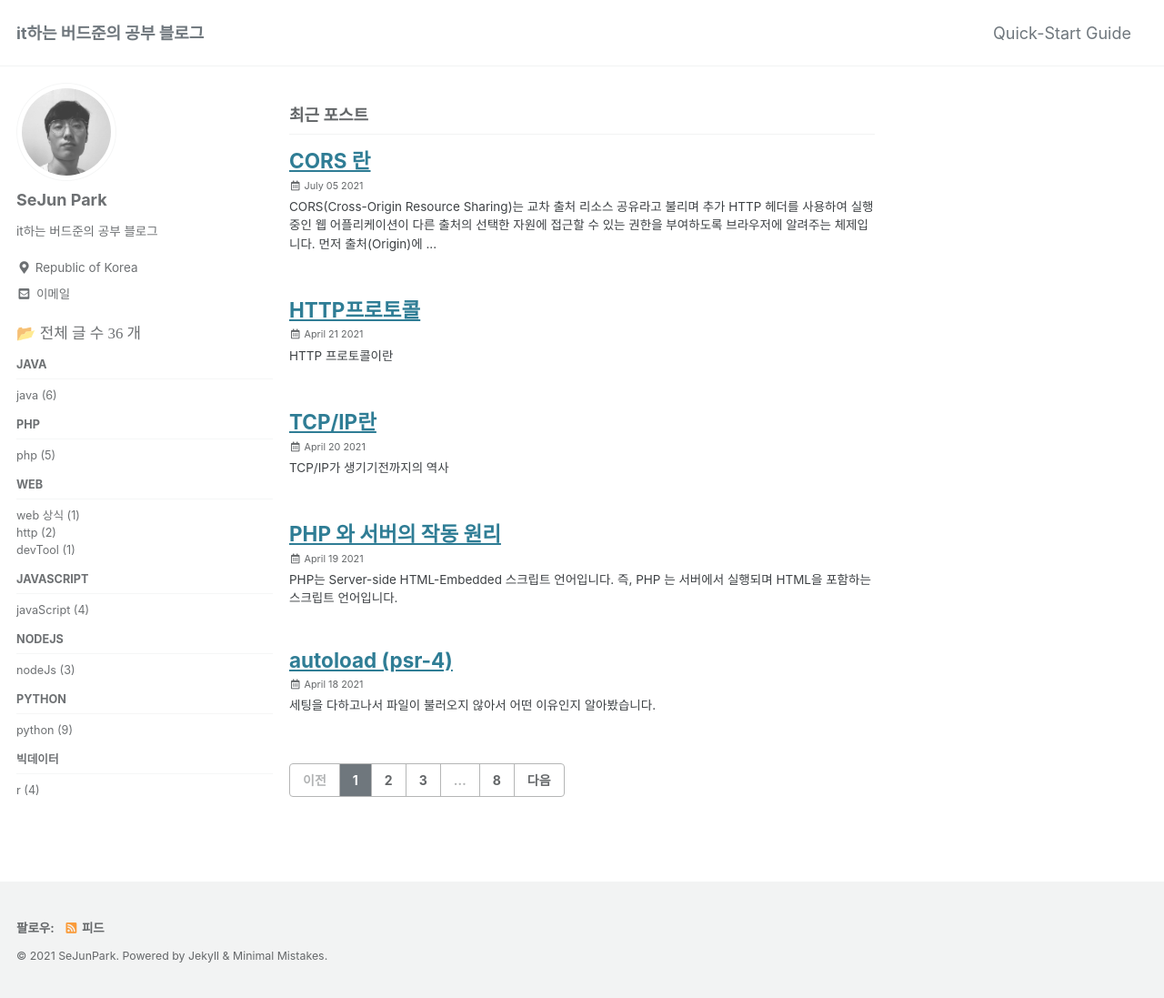
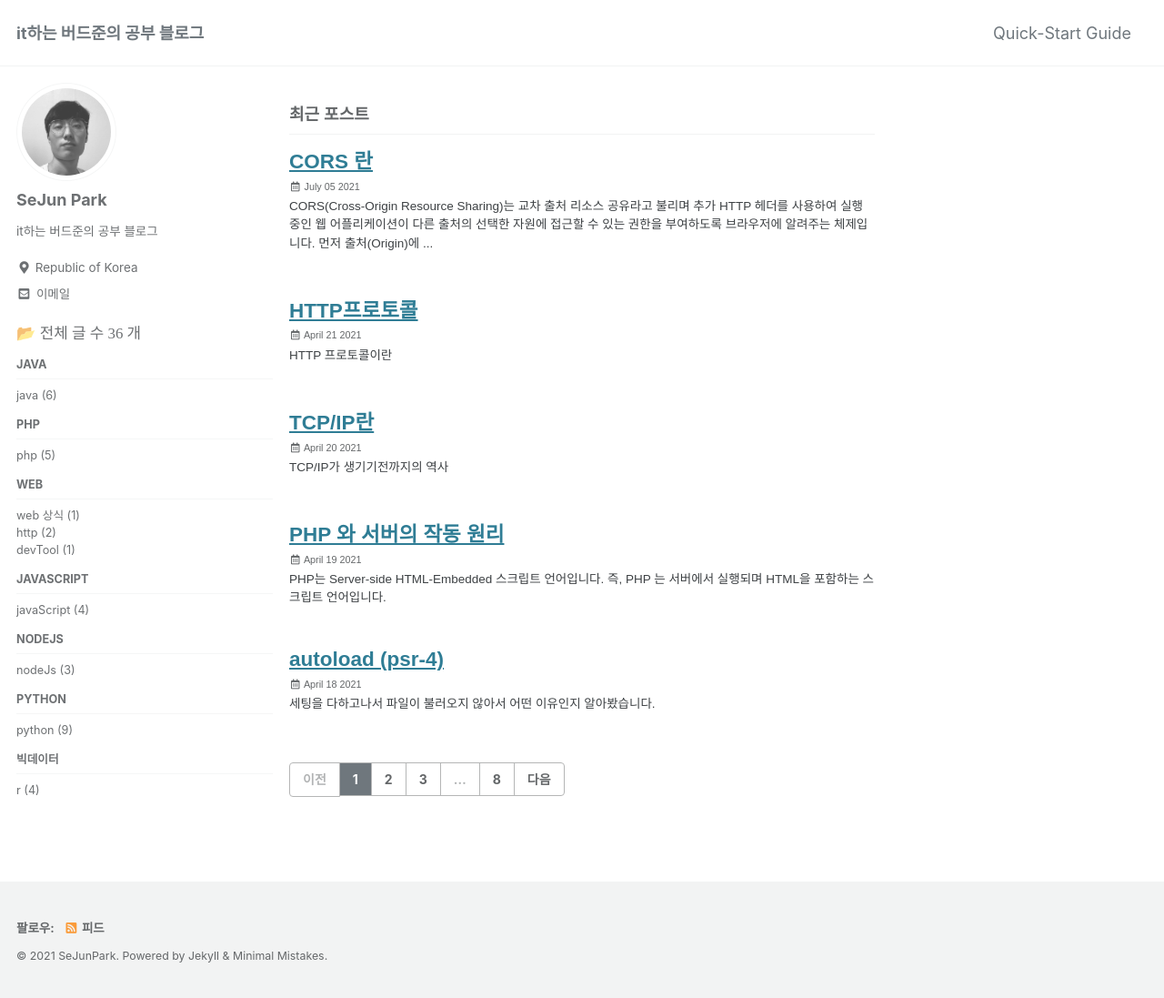
Before and after one commit to pkt369/temp_pkt369.github.io, a Jekyll site: the page built from index.html, in a window 1280 px wide and 1097 px high. Shown: the whole window at 91% size. Built offline with Jekyll 4.4.1, drawn with Linux system fonts in a browser that asks for light colours; cached includes are drawn as plain includes; some web fonts are replaced; the list of posts is cut into pages by our own code.

Commit message:
글씨체 제주고딕으로 변경

```diff
--- a/assets/css/main.scss
+++ b/assets/css/main.scss
@@ -8,3 +8,7 @@
 @import "minimal-mistakes"; // main partials
 
 @import url(//fonts.googleapis.com/earlyaccess/jejugothic.css);
+
+.archive * {
+ font-family: 'Jeju Gothic', sans-serif;
+}
```
